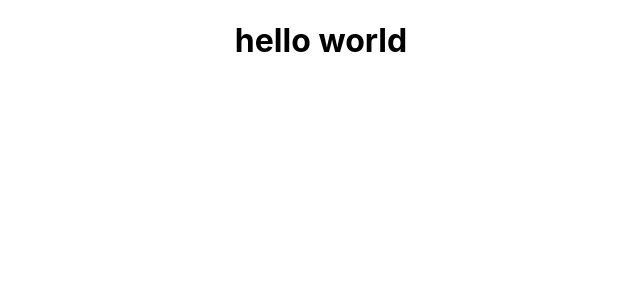
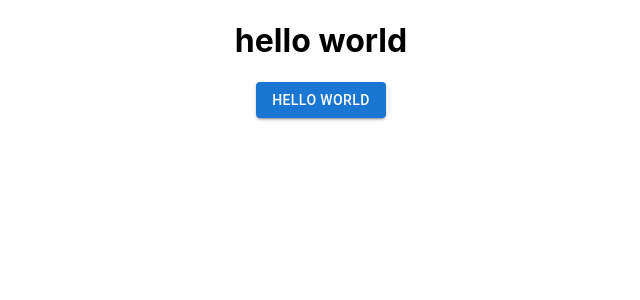
Before and after one commit to Kieran-Dunch/dunch-creative, a JavaScript app: page / in a window 1280 px wide. Shown: the top 300 px of the page, without its empty margins (319-959 px from the left). Built offline with nearby package versions, Linux system fonts and the light colour scheme; the HTML template or start-up script is replaced by a standard one.

Commit message:
adding files, importing mui and testing

```diff
--- a/package.json
+++ b/package.json
@@ -3,6 +3,9 @@
   "version": "0.1.0",
   "private": true,
   "dependencies": {
+    "@emotion/react": "^11.10.0",
+    "@emotion/styled": "^11.10.0",
+    "@mui/material": "^5.9.2",
     "@testing-library/jest-dom": "^5.16.4",
     "@testing-library/react": "^13.3.0",
     "@testing-library/user-event": "^13.5.0",
--- a/src/App.js
+++ b/src/App.js
@@ -1,11 +1,12 @@
-import logo from './logo.svg';
 import './App.css';
+import NavBar from './components/NavBar';
 
 function App() {
   return (
     <div className="App">
       <header className="App-header">
         <h1>hello world</h1>
+        <NavBar/>
       </header>
     </div>
   );
--- /dev/null
+++ b/src/components/NavBar.js
@@ -0,0 +1,10 @@
+import Button from '@mui/material/Button';
+import './NavBar.css'
+
+export default function NavBar() {
+  return (
+    <div>
+      <Button variant="contained" className='button'>Hello World</Button>
+    </div>
+  )
+}
```
Also changed, not shown: src/components/NavBar.css (added), 1 other file (tests, documents, lock files or other folders).
